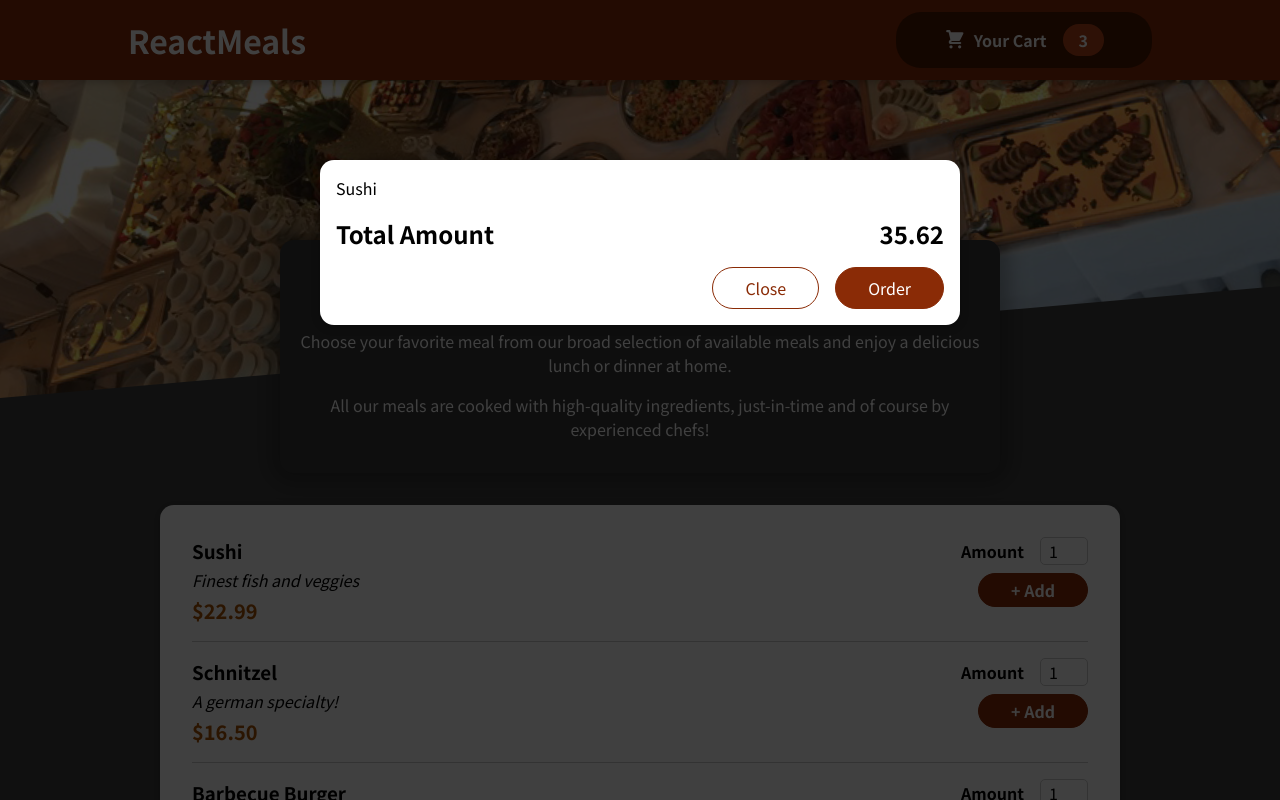
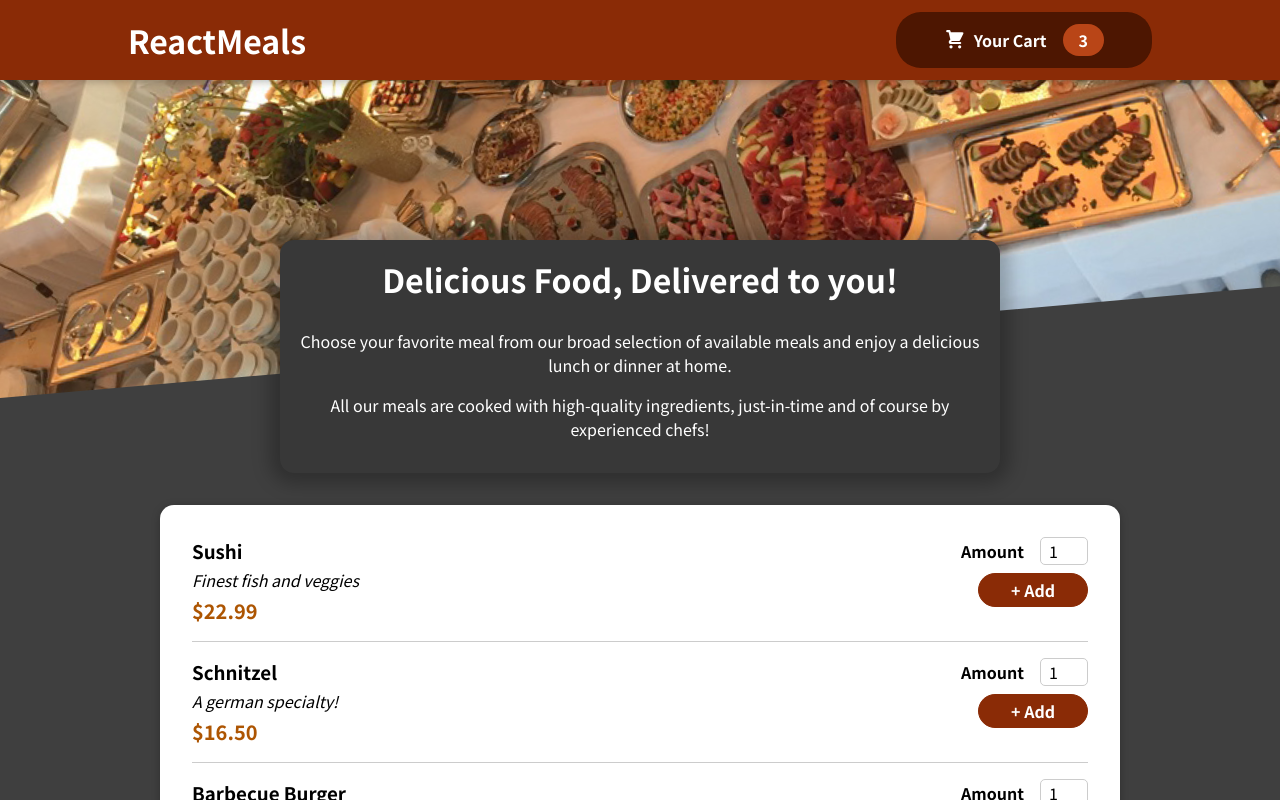
Before and after one commit to Culganosi/FoodOrder, a React (Create React App) app: page / in a window 1280 px wide. Shown: the top 800 px of the page. Built offline with nearby package versions, Linux system fonts and the light colour scheme.

Commit message:
add cart&&modal state management

```diff
--- a/src/App.js
+++ b/src/App.js
@@ -1,12 +1,23 @@
+import { useState } from "react";
 import Header from "./components/Layout/Header";
 import Meals from "./components/Meals/Meals";
 import Cart from "./components/Cart/Cart";
 
 function App() {
+  const [cartIsShown, setCartIsShown] = useState(false);
+
+  const showCartHandler = () => {
+    setCartIsShown(true)
+  };
+
+  const hideCartHandler = () => {
+    setCartIsShown(false);
+  };
+
   return (
     <>
-      <Cart />
-      <Header />
+      {cartIsShown && <Cart onClose={hideCartHandler} />}
+      <Header onShowCart={showCartHandler} />
       <main>
         <Meals />
       </main>
--- a/src/components/Cart/Cart.jsx
+++ b/src/components/Cart/Cart.jsx
@@ -11,14 +11,14 @@
     </ul>
   );
   return (
-    <Modal>
+    <Modal onClose={props.onClose}>
       {cartItems}
       <div className={classes.total}>
         <span>Total Amount</span>
         <span>35.62</span>
       </div>
       <div className={classes.actions}>
-        <button className={classes["button--alt"]}>Close</button>
+        <button className={classes["button--alt"]} onClick={props.onClose}>Close</button>
         <button className={classes.button}>Order</button>
       </div>
     </Modal>
--- a/src/components/Layout/Header.jsx
+++ b/src/components/Layout/Header.jsx
@@ -9,7 +9,7 @@
     <>
       <header className={classes.header}>
         <h1>ReactMeals</h1>
-        <HeaderCartButton />
+        <HeaderCartButton onClick={props.onShowCart} />
       </header>
         <div className={classes['main-image']}>
           <img src={mealsImg} alt="Table of food" />
--- a/src/components/Layout/HeaderCartButton.jsx
+++ b/src/components/Layout/HeaderCartButton.jsx
@@ -4,7 +4,7 @@
 
 const HeaderCartButton = (props) => {
   return (
-    <button className={classes.button}>
+    <button className={classes.button} onClick={props.onClick}>
       <span className={classes.icon}>
         <CartIcon />
       </span>
--- a/src/components/UI/Modal.jsx
+++ b/src/components/UI/Modal.jsx
@@ -1,7 +1,7 @@
 import classes from "./Modal.module.css";
 import ReactDOM from "react-dom";
 const Backdrop = (props) => {
-  return <div className={classes.backdrop} />;
+  return <div className={classes.backdrop} onClick={props.onClose} />;
 };
 
 const ModalOverlay = (props) => {
@@ -17,7 +17,7 @@
 const Modal = (props) => {
   return (
     <>
-      {ReactDOM.createPortal(<Backdrop />, portalElement)}
+      {ReactDOM.createPortal(<Backdrop onClose={props.onClose} />, portalElement)}
       {ReactDOM.createPortal(
         <ModalOverlay>{props.children}</ModalOverlay>,
         portalElement
```
Also changed, not shown: 1 other file (tests, documents, lock files or other folders).
